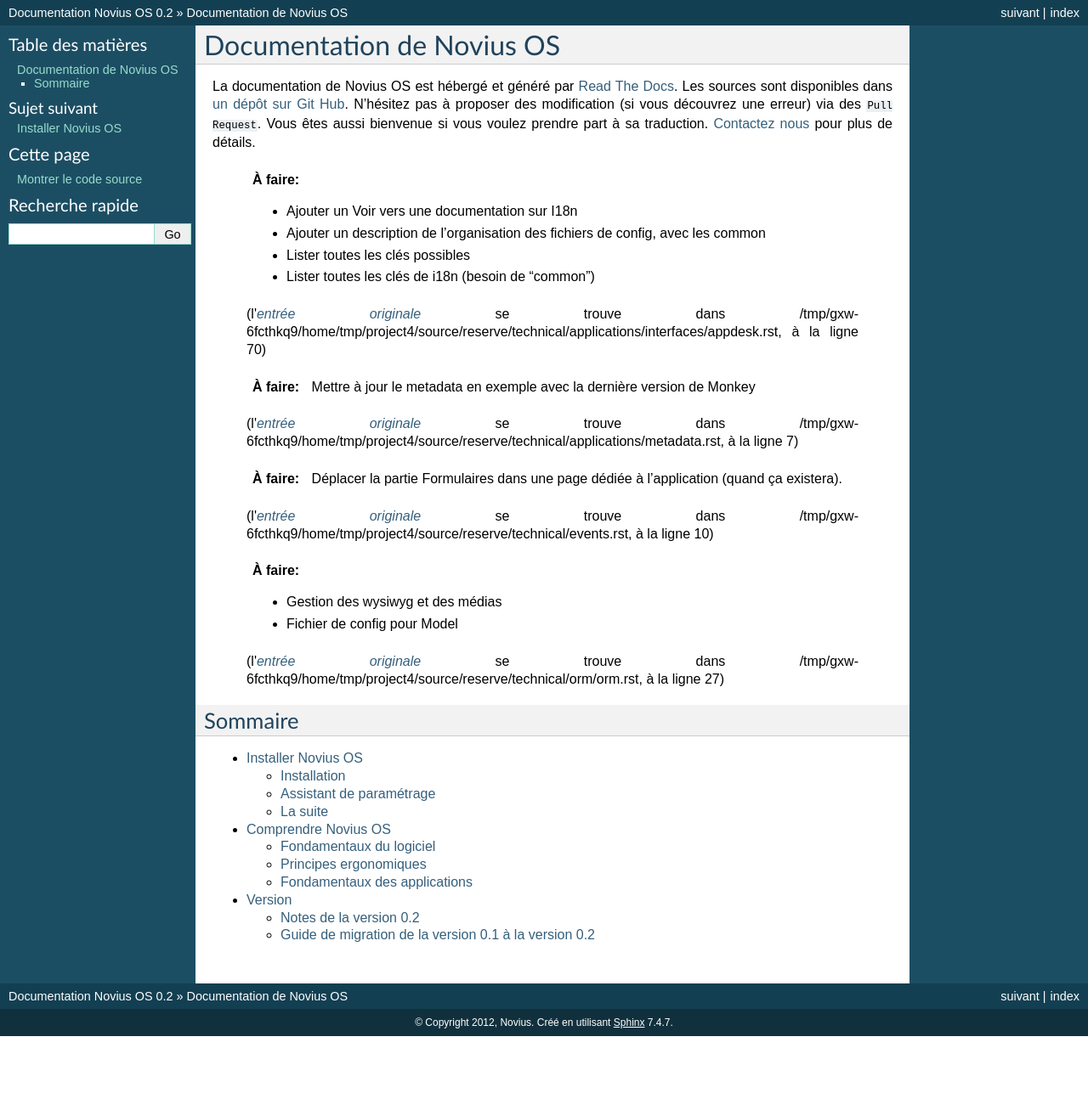
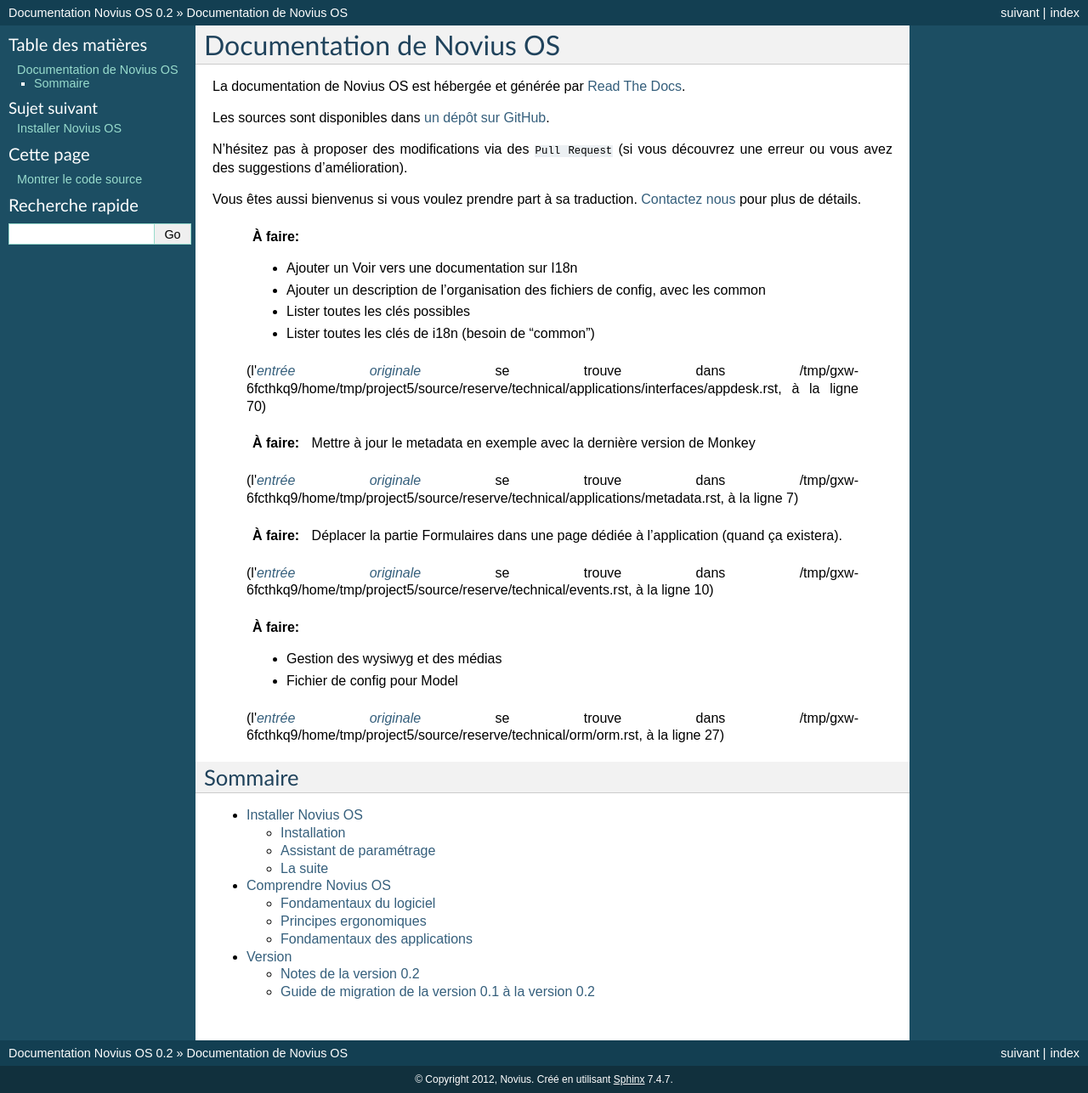
Before and after one commit to vrcAlbert/documentation-api, a Sphinx documentation site: the page built from source/index.rst, in a window 1280 px wide. Shown: the whole page at 85% size. Built offline with Sphinx 7.4.7, drawn with Linux system fonts in a browser that asks for light colours; before the commit the page ends 1220 px from its top, so only the background shows below that.

Commit message:
Fixing build notice + typos

```diff
--- a/source/index.rst
+++ b/source/index.rst
@@ -1,10 +1,13 @@
 Documentation de Novius OS
 ##########################
 
-La documentation de Novius OS est hébergé et généré par `Read The Docs <http://readthedocs.org/>`_.
-Les sources sont disponibles dans `un dépôt sur Git Hub <https://github.com/novius-os/documentation-fr>`_.
-N'hésitez pas à proposer des modification (si vous découvrez une erreur) via des ``Pull Request``.
-Vous êtes aussi bienvenue si vous voulez prendre part à sa traduction. `Contactez nous <http://www.novius-os.org/fr/footer/contacts.html>`_ pour plus de détails.
+La documentation de Novius OS est hébergée et générée par `Read The Docs <http://readthedocs.org/>`__.
+
+Les sources sont disponibles dans `un dépôt sur GitHub <https://github.com/novius-os/documentation-fr>`__.
+
+N'hésitez pas à proposer des modifications via des ``Pull Request`` (si vous découvrez une erreur ou vous avez des suggestions d'amélioration).
+
+Vous êtes aussi bienvenus si vous voulez prendre part à sa traduction. `Contactez nous <http://www.novius-os.org/fr/footer/contacts.html>`_ pour plus de détails.
 
  .. todolist::
 
--- a/source/install/whats_next/first_page.rst
+++ b/source/install/whats_next/first_page.rst
@@ -4,7 +4,7 @@
 Ouvrir l'application Pages web
 ------------------------------
 
-Si vous voulez créer un site web, vous devez utiliser l'application **Pages web**&nbsp;:
+Si vous voulez créer un site web, vous devez utiliser l'application **Pages web** :
 
 .. image:: images/first_page/home-tab.png
 	:alt: L'application Pages web sur l'onglet d'accueil
@@ -18,7 +18,7 @@
 	:align: center
 
 Écrire du contenu et cliquer « Ajouter »
----------------------------------
+----------------------------------------
 
 .. image:: images/first_page/page-add.png
     :alt: Ajouter une page
```
